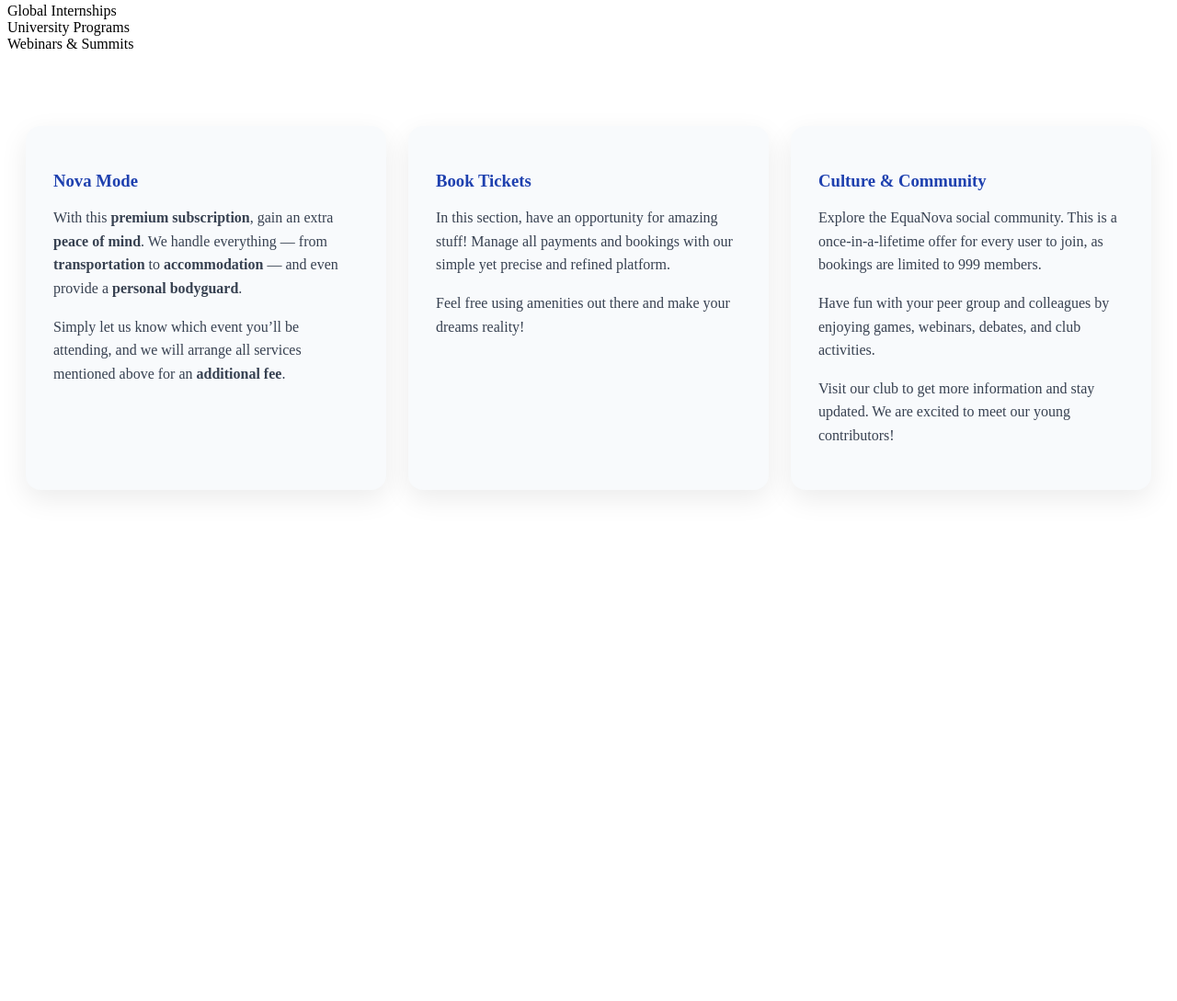
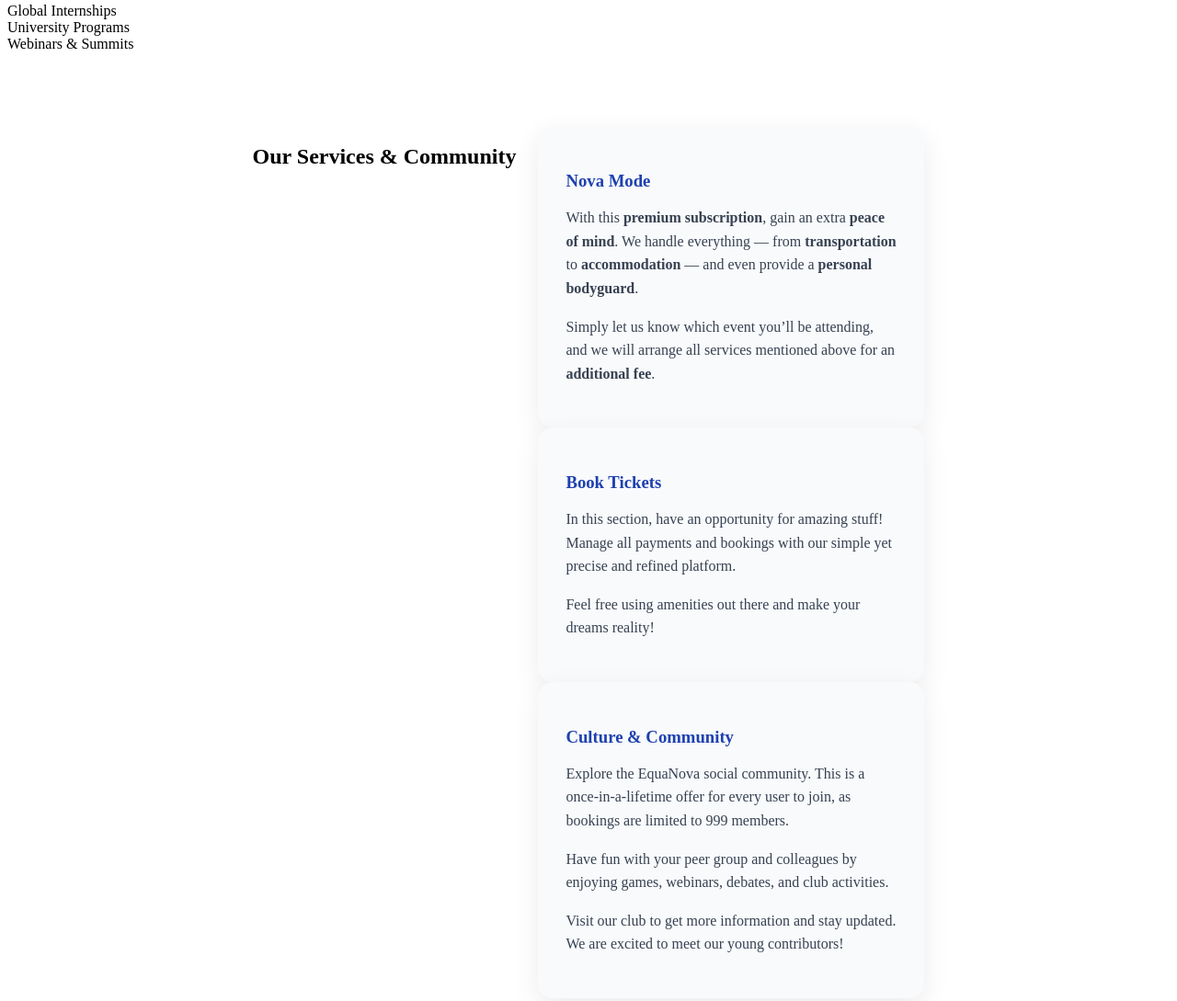
Before and after one commit to EquaNova-org/EquaNova, a plain HTML site: page index.html in a window 1280 px wide. Shown: the part 931-2020 px from the top of the page at 92% size. Before the commit the page ends 1552 px from the top, so only its background shows below. Drawn offline with Linux system fonts and the light colour scheme.

Commit message:
index.html

```diff
--- a/index.html
+++ b/index.html
@@ -38,7 +38,7 @@
              class="hero-image">
     </section>
 
-    <!-- Why EquaNova -->
+    <!-- Why EquaNova Section -->
     <section class="why-equanova">
         <h2>Why EquaNova?</h2>
         <p>
@@ -57,7 +57,7 @@
         <p><strong>Contact:</strong> +998 93 092 09 22</p>
     </section>
 
-    <!-- Explore Events -->
+    <!-- Explore Events Section -->
     <section id="explore" class="explore">
         <h2>Explore Events</h2>
         <div class="cards">
@@ -67,8 +67,11 @@
         </div>
     </section>
 
-    <!-- Feature Cards Section -->
+    <!-- Feature Sections with Card Layout -->
     <section id="features" class="features">
+        <h2>Our Services & Community</h2>
+
+        <div class="features-container">
             <div class="feature-card">
                 <h3>Nova Mode</h3>
                 <p>
@@ -106,6 +109,7 @@
                     Visit our club to get more information and stay updated. We are excited to meet our young contributors!
                 </p>
             </div>
+        </div>
     </section>
 
 </body>
```
Lines whose indentation alone changed are shown as unchanged.
